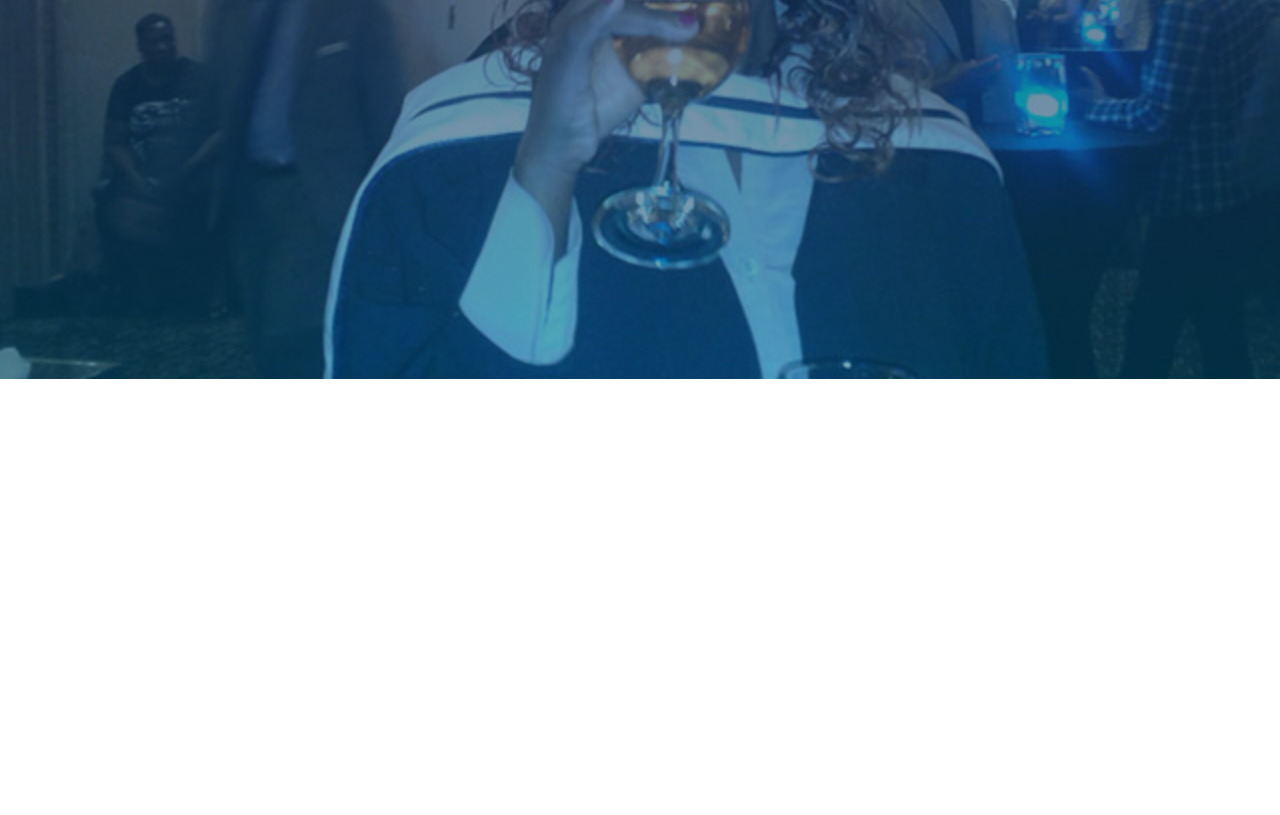
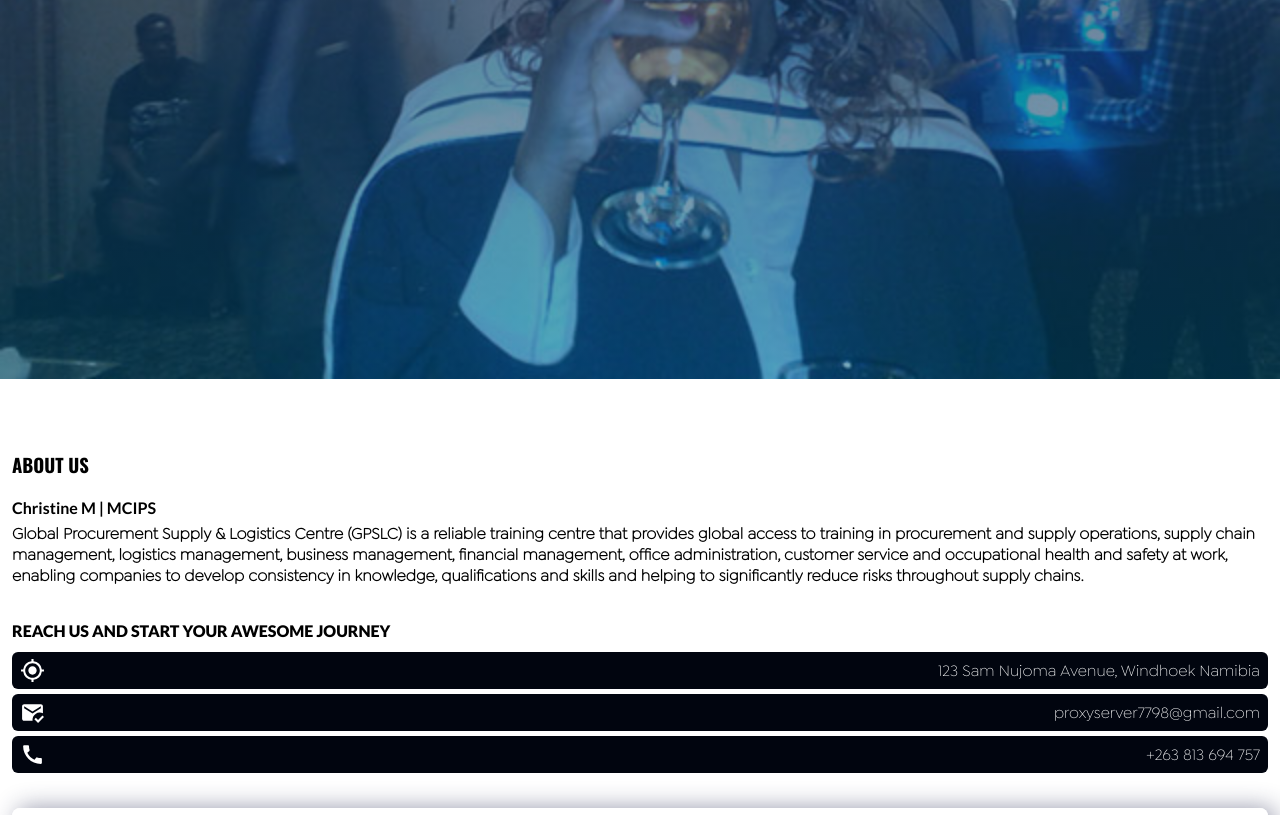
Before and after one commit to DrRichadams/gpslc, a React (Create React App) app: page / in a window 1280 px wide. Shown: the part 482-1297 px from the top of the page. Before the commit the page ends 861 px from the top, so only its background shows below. Built offline with nearby package versions, Linux system fonts and the light colour scheme; a web font is replaced by a local one.

Commit message:
Another commit

```diff
--- a/src/components/A1_Home.js
+++ b/src/components/A1_Home.js
@@ -1,5 +1,6 @@
 import React, { useState } from "react"
 import { CgArrowLongRight, CgArrowLongLeft } from "react-icons/cg"
+import { MdOutlineMyLocation, MdMarkEmailRead, MdCall } from "react-icons/md"
 
 const A1_Home = () =>{
     let banner_message = "Global Procurement Supply and Logistics Centre".split(" ")
@@ -21,6 +22,25 @@ const A1_Home = () =>{
                         <CgArrowLongLeft size={25} />
                     </button>
              </div>
+             <div className="home_about_container">
+                 <div className="home_about_texts">
+                     <h3 className="about_home_title">About Us</h3>
+                     <p className="userName">Christine M | MCIPS</p>
+                     <p className="home_about_message">
+                        Global Procurement Supply & Logistics Centre (GPSLC) is a reliable training centre that provides global access to training in procurement and supply operations, supply chain management, logistics management, business management, financial management, office administration, customer service and occupational health and safety at work, enabling companies to develop consistency in knowledge, qualifications and skills and helping to significantly reduce risks throughout supply chains.
+                     </p>
+
+                     <div className="about_home_contacts">
+                         <h4 className="about_home_contacts_title">Reach us and start your awesome journey</h4>
+                         <div><MdOutlineMyLocation size={25} /><p>123 Sam Nujoma Avenue, Windhoek Namibia</p></div>
+                         <div><MdMarkEmailRead size={25} /><p>proxyserver7798@gmail.com</p></div>
+                         <div><MdCall size={25} /><p>+263 813 694 757</p></div>
+                     </div>
+                 </div>
+                 <div className="home_about_img">
+                     <img src={process.env.PUBLIC_URL + `/resources/about_us.png`} alt="" />
+                 </div>
+             </div>
         </div>
     )
 }
--- a/src/styles/a1_home.css
+++ b/src/styles/a1_home.css
@@ -3,6 +3,7 @@
     min-height: 100vh;
     background-color: #01050fbb;
     padding-top: 60px;
+    margin-bottom: 60px;
     background: linear-gradient(rgba(36, 40, 80, 0.745), rgba(0, 88, 126, 0.5)), url("./../../public/resources/banner.jpg");
     background-repeat: no-repeat;
     background-size: cover;
@@ -60,3 +61,65 @@
     color: #f5f5f5;
     display: inline-block;
 } */
+
+.home_about_container {
+    padding: 12px;
+}
+
+.about_home_title {
+    font-family: oswald;
+    font-weight: 900;
+    text-transform: uppercase;
+}
+
+.userName {
+    font-family: Lato, sans-serif;
+    font-weight: bolder;
+    margin: 20px 0 6px 0;
+}
+
+.home_about_message {
+    font-family: goldplay;
+    font-weight: 900;
+    margin-bottom: 35px;
+}
+
+.about_home_contacts_title {
+    font-family: Lato, sans-serif;
+    font-weight: 900;
+    text-transform: uppercase;
+    margin-bottom: 12px;
+}
+
+.about_home_contacts{
+    margin-bottom: 35px;
+}
+
+.about_home_contacts div {
+    background-color: #01050f;
+    color: #fff;
+    margin-bottom: 5px;
+    border-radius: 6px;
+    padding: 6px 8px;
+    display: flex;
+    justify-content: space-between;
+    align-items: center;
+}
+
+.about_home_contacts div p{
+    font-family: goldplay;
+    /* margin-left: 12px; */
+    text-align: right;
+}
+
+.home_about_img {
+    /* background-color: red; */
+    /* margin: 15px 0; */
+
+}
+
+.home_about_img img {
+    width: 100%;
+    border-radius: 8px;
+    box-shadow: 6px 0 24px rgba(36, 40, 80, 0.479);
+}
```
Also changed, not shown: public/resources/about_us.png (added).
